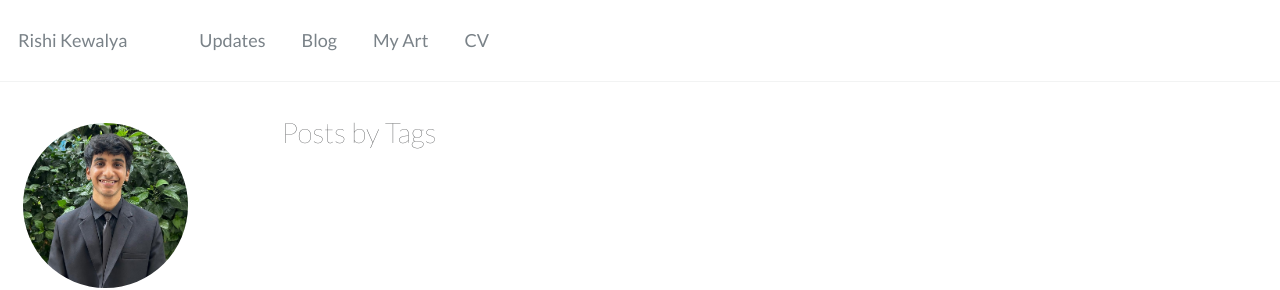
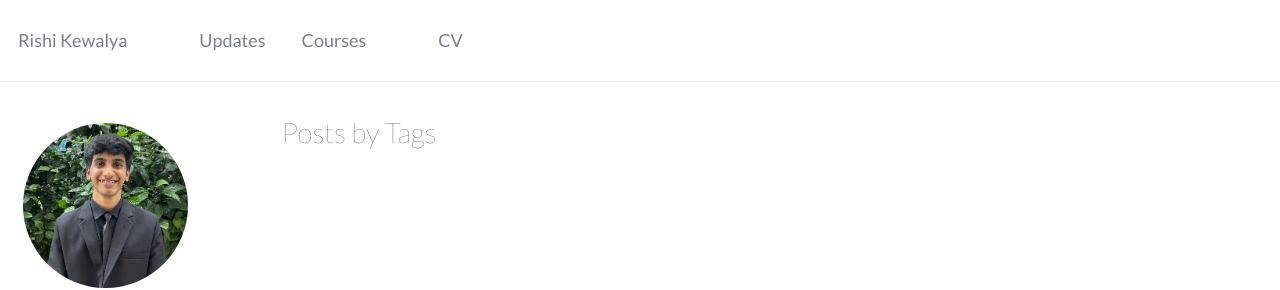
Before and after one commit to Rishikewalya/rishikewalya.github.io, a Jekyll site: the page built from _pages/tag-archive.html, in a window 1280 px wide. Shown: the top 290 px of the page. Built offline with Jekyll 4.4.1, drawn with Linux system fonts in a browser that asks for light colours; some web fonts are replaced.

Commit message:
Update navigation.yml

```diff
--- a/_data/navigation.yml
+++ b/_data/navigation.yml
@@ -3,10 +3,10 @@ main:
   - title: "Updates"
     url: /updates/
 
-  - title: "Blog"
+  - title: "Courses"
     url: /blog/
 
-  - title: "My Art"
+  - title: ""
     url: /myart/
 
   - title: "CV"
```
